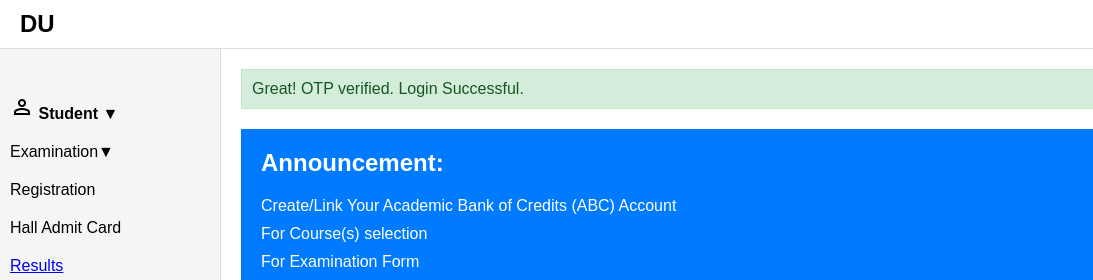
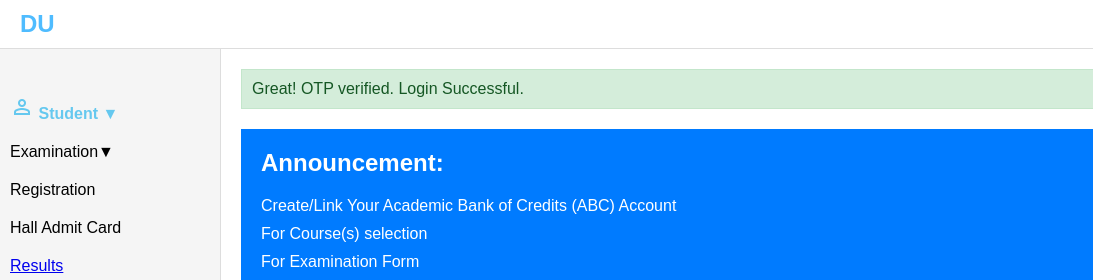
Before and after one commit to tarunyadav9917/slc.uod, a plain HTML site: page index.html in a window 1280 px wide. Shown: the top 280 px of the page, 0-1093 px from the left. Drawn offline with nearby package versions, Linux system fonts and the light colour scheme.

Commit message:
Update style.css

```diff
--- a/style.css
+++ b/style.css
@@ -11,6 +11,8 @@ body {
     flex-direction: column;
     min-height: 100vh;
 }
+
+.logo{color: rgb(79, 188, 255);}   /*added by me*/
 
 header {
     display: flex;
@@ -34,6 +36,9 @@ main {
     display: flex;
     flex: 1;
 }
+
+/*added by me*/
+.active{color: rgb(101, 200, 239);}
 
 nav {
     width: 200px;
```
